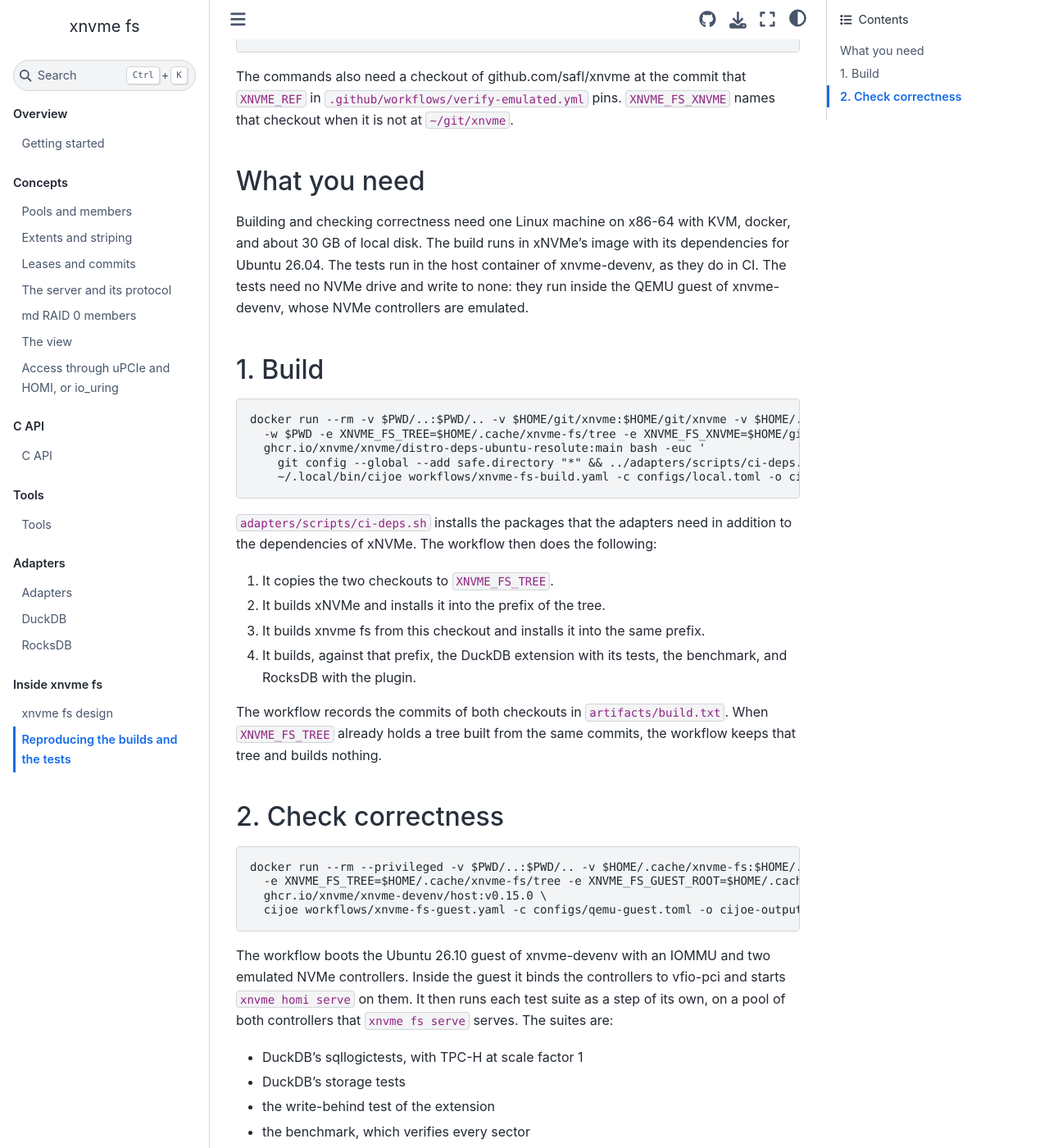
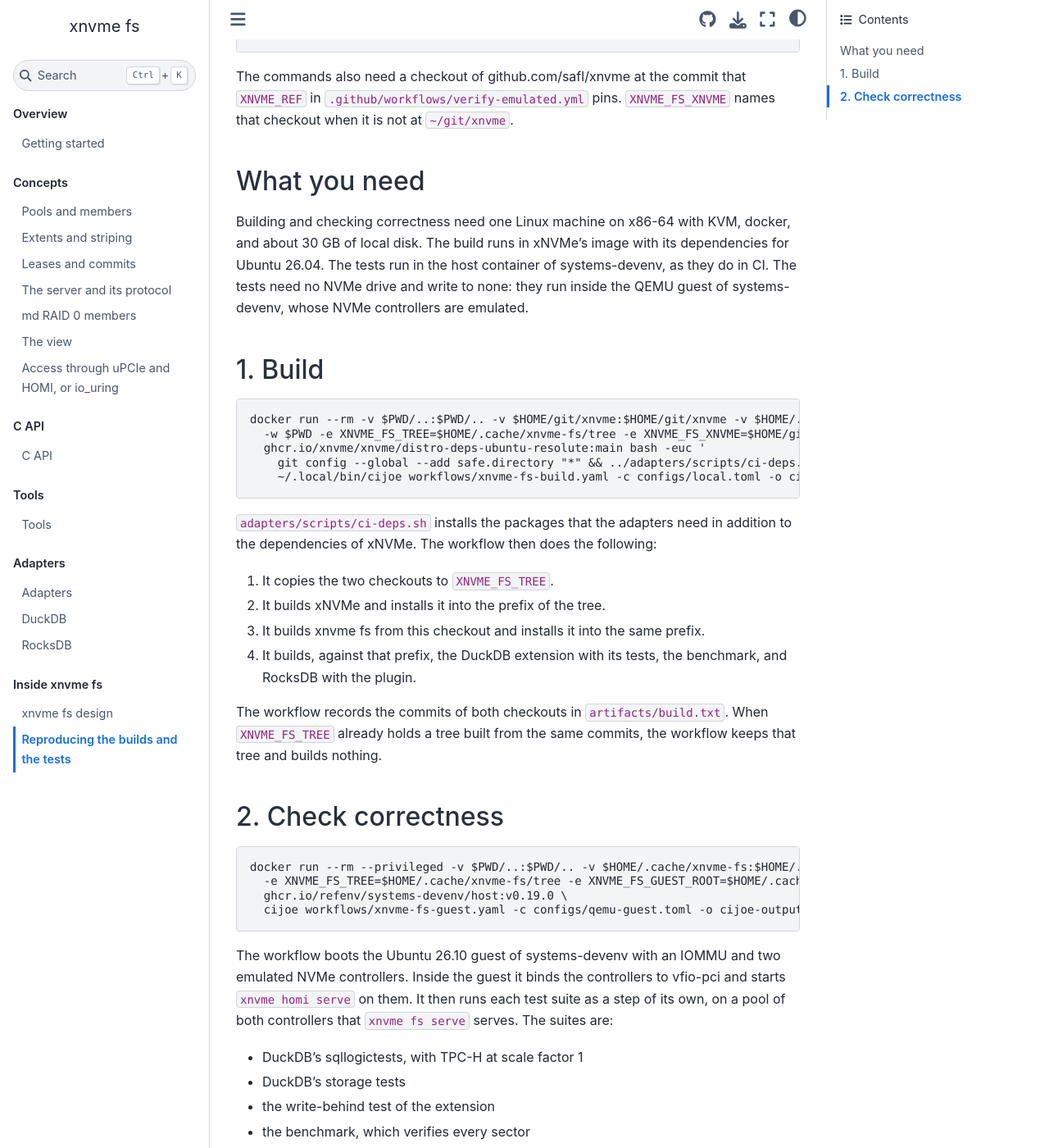
Before and after one commit to xnvme/xnvme-fs, a Sphinx documentation site: the page built from docs/reproducing.md, in a window 1280 px wide and 1400 px high, scrolled down 337 px. Shown: the whole window at 82% size. Built offline with Sphinx 7.4.7 and the Sphinx Book theme 1.1.4, drawn with Linux system fonts in a browser that asks for light colours.

Commit message:
ci: run in systems-devenv, the continuation of xnvme-devenv under refenv
xnvme-devenv is renamed systems-devenv and moved to the refenv organisation,
and releases after v0.16.0 are published only as
ghcr.io/refenv/systems-devenv. The workflows move to its host container and
Ubuntu 26.10 guest at v0.19.0, the release xNVMe's wip branch moves to, and
name the rig scripts by the package's new name, systems_devenv. The staged
guest image is named after the release, so that a guest root kept from an
earlier run does not boot the xnvme-devenv image in place of the new one.

Assisted-by: Claude Code:claude-opus-5-5
Signed-off-by: Simon A. F. Lund <simon.lund@samsung.com>

```diff
--- a/docs/reproducing.md
+++ b/docs/reproducing.md
@@ -24,8 +24,8 @@ names that checkout when it is not at `~/git/xnvme`.
 Building and checking correctness need one Linux machine on x86-64 with KVM,
 docker, and about 30 GB of local disk. The build runs in xNVMe's image with
 its dependencies for Ubuntu 26.04. The tests run in the host container of
-xnvme-devenv, as they do in CI. The tests need no NVMe drive and write to
-none: they run inside the QEMU guest of xnvme-devenv, whose NVMe controllers
+systems-devenv, as they do in CI. The tests need no NVMe drive and write to
+none: they run inside the QEMU guest of systems-devenv, whose NVMe controllers
 are emulated.
 
 ## 1. Build
@@ -55,10 +55,10 @@ workflow keeps that tree and builds nothing.
 
     docker run --rm --privileged -v $PWD/..:$PWD/.. -v $HOME/.cache/xnvme-fs:$HOME/.cache/xnvme-fs -w $PWD \
       -e XNVME_FS_TREE=$HOME/.cache/xnvme-fs/tree -e XNVME_FS_GUEST_ROOT=$HOME/.cache/xnvme-fs/guest \
-      ghcr.io/xnvme/xnvme-devenv/host:v0.15.0 \
+      ghcr.io/refenv/systems-devenv/host:v0.19.0 \
       cijoe workflows/xnvme-fs-guest.yaml -c configs/qemu-guest.toml -o cijoe-output-guest --skip-report
 
-The workflow boots the Ubuntu 26.10 guest of xnvme-devenv with an IOMMU and
+The workflow boots the Ubuntu 26.10 guest of systems-devenv with an IOMMU and
 two emulated NVMe controllers. Inside the guest it binds the controllers to
 vfio-pci and starts `xnvme homi serve` on them. It then runs each test suite
 as a step of its own, on a pool of both controllers that `xnvme fs serve`
```
Also changed, not shown: cijoe/README.md, 6 other files.
